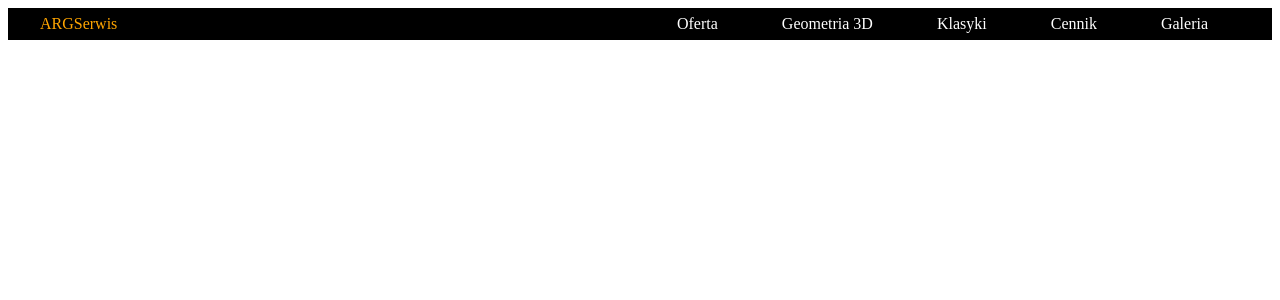
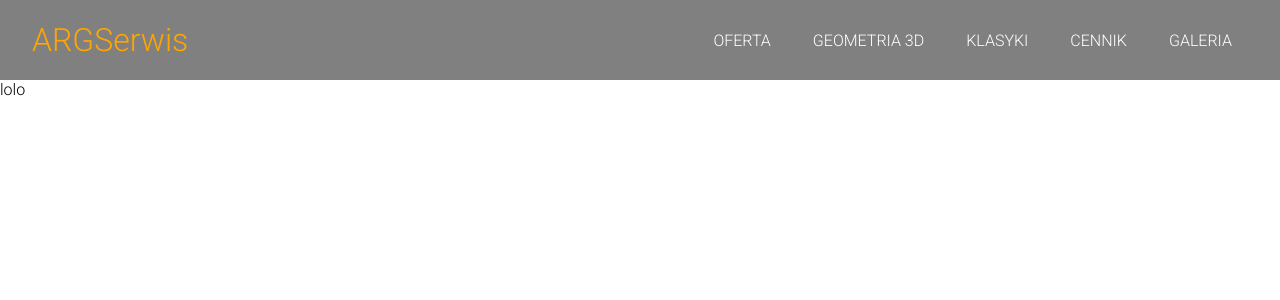
Before and after one commit to jes1on/ARG-serwis, a React (Create React App) app: page / in a window 1280 px wide. Shown: the top 300 px of the page. Built offline with nearby package versions, Linux system fonts and the light colour scheme.

Commit message:
Navbar js react completed

```diff
--- a/public/index.html
+++ b/public/index.html
@@ -10,7 +10,12 @@
       content="Web site created using create-react-app"
     />
     <link rel="apple-touch-icon" href="%PUBLIC_URL%/logo192.png" />
-
+    <link rel="preconnect" href="https://fonts.googleapis.com">
+    <link rel="preconnect" href="https://fonts.gstatic.com" crossorigin>
+    <link href="https://fonts.googleapis.com/css2?family=Roboto:wght@300&display=swap" rel="stylesheet">
+    <link rel="stylesheet" href="https://use.fontawesome.com/releases/v5.13.1/css/all.css"
+    integrity="sha384-xxzQGERXS00kBmZW/6qxqJPyxW3UR0BPsL4c8ILaIWXva5kFi7TxkIIaMiKtqV1Q"
+    crossorigin="anonymous"/>
     <!--
       manifest.json provides metadata used when your web app is installed on a
       user's mobile device or desktop. See https://developers.google.com/web/fundamentals/web-app-manifest/
--- a/src/App.css
+++ b/src/App.css
@@ -1,38 +1,6 @@
-.App {
-  text-align: center;
+* {
+  box-sizing: border-box;
+  margin: 0;
+  padding: 0;
+  font-family: 'Roboto', sans-serif;
 }
-
-.App-logo {
-  height: 40vmin;
-  pointer-events: none;
-}
-
-@media (prefers-reduced-motion: no-preference) {
-  .App-logo {
-    animation: App-logo-spin infinite 20s linear;
-  }
-}
-
-.App-header {
-  background-color: #282c34;
-  min-height: 100vh;
-  display: flex;
-  flex-direction: column;
-  align-items: center;
-  justify-content: center;
-  font-size: calc(10px + 2vmin);
-  color: white;
-}
-
-.App-link {
-  color: #61dafb;
-}
-
-@keyframes App-logo-spin {
-  from {
-    transform: rotate(0deg);
-  }
-  to {
-    transform: rotate(360deg);
-  }
-}
--- a/src/App.js
+++ b/src/App.js
@@ -10,6 +10,11 @@ function App() {
         <Navbar />
           <Routes>
             <Route path='/' exact />
+            {/*<Route path='/' exact component={Oferta} />
+            <Route path='/' exact component={Geometria 3d}} />
+            <Route path='/' exact component={Klasyki} />
+            <Route path='/' exact component={Cennik} />
+            <Route path='/' exact component={Galeria} />*/}
           </Routes>
       </Router>
     </>
--- a/src/components/Navbar.css
+++ b/src/components/Navbar.css
@@ -1,62 +1,137 @@
 .navbar {
-    margin: 0;
-    padding: 0;
+    background: transparent;
+    height: 80px;
+    display: flex;
+    justify-content: center;
+    align-items: center;
+    font-size: 1rem;
+    position: sticky;
+    top: 0;
+    background-color: gray;
+}
+
+.navbar.active {
+    background: #242222;
 }
 
 .navbar-container {
-    width: 100%;
-    min-height: 4vh;
-    background-color: black;
     color: white;
     display: flex;
+    justify-content: space-between;
     align-items: center;
-    justify-content: space-between;
+    height: 80px;
+    width: 100%;
 }
 
 .navbar-logo {
+    justify-self: start;
     text-align: center;
     text-decoration: none;
     color: orange;
     margin-left: 2rem;
+    cursor: pointer;
+    text-decoration: none;
+    font-size: 2rem;
+    display: flex;
 }
 
-.navbar-menu {
-    text-decoration: none;
-    display: flex;
-    padding: 0rem 2rem;
+.nav-menu {
+    display: grid;
+    grid-template-columns: repeat(5, auto);
+    grid-gap: 10px;
+    list-style: none;
+    text-align: center;
+    width: 60vw;
+    justify-content: end;
+    margin-right: 2rem;
 }
 
-.oferta {
-    text-decoration: none;
-    color: white;
-    display: flex;
-    margin: 0rem 2rem;
+.nav-item {
+    height: 80px;
   }
 
-.geometria {
+.nav-links {
+    color: #fff;
+    display: flex;
+    align-items: center;
     text-decoration: none;
-    color: white;
-    display: flex;
-    margin: 0rem 2rem;
+    padding: 0.5rem 1rem;
+    height: 100%;
   }
 
-.klasyki {
-    text-decoration: none;
-    color: white;
-    display: flex;
-    margin: 0rem 2rem;
+  .nav-links:hover {
+    color: darkgray;
   }
 
-.cennik {
-    text-decoration: none;
-    color: white;
-    display: flex;
-    margin: 0rem 2rem;
+  .fa-bars {
+    color: #fff;
   }
 
-.galeria {
-    text-decoration: none;
-    color: white;
+  .menu-icon {
+    display: none;
+  }
+
+  @media screen and (max-width: 960px) {
+    .NavbarItems {
+      position: relative;
+    }
+
+    .nav-menu {
         display: flex;
-    margin: 0rem 2rem 0rem 2rem;
+        flex-direction: column;
+        width: 100%;
+        height: 90vh;
+        position: absolute;
+        top: 80px;
+        left: -100%;
+        opacity: 1;
+        transition: all 0.5s ease;
+        justify-content: space-around;
       }
+
+      .nav-menu.active {
+        background-color: #242222;
+        left: 0;
+        opacity: 1;
+        transition: all 0.5s ease;
+      }
+
+      .nav-links {
+        padding: 1rem;
+        width: 100%;
+        display: table;
+      }
+
+      .nav-links:hover {
+        background-color: #fff;
+        color: #242424;
+        border-radius: 0;
+      }
+
+      .navbar-logo {
+        position: absolute;
+        left: 0;
+        text-align: center;
+      }
+
+      .menu-icon {
+        display: block;
+        position: absolute;
+        top: 0;
+        right: 0;
+        transform: translate(-100%, 80%);
+        font-size: 1.8rem;
+        cursor: pointer;
+        margin-right: 1rem;
+      }
+
+      .fa-times {
+        color: #fff;
+        font-size: 2rem;
+      }
+
+    }
+
+    .lolo {
+        height: 1000px;
+    }
--- a/src/components/Navbar.js
+++ b/src/components/Navbar.js
@@ -1,4 +1,4 @@
-import React, { useState } from 'react';
+import React, { useState, useEffect } from 'react';
 import { Link } from 'react-router-dom';
 import './Navbar.css';
 import { FontAwesomeIcon } from '@fortawesome/react-fontawesome';
@@ -6,34 +6,64 @@ import { faXmark } from '@fortawesome/fontawesome-svg-core';
 import { faBars } from '@fortawesome/free-solid-svg-icons';
 
 function Navbar() {
+    const [click, setClick] = useState(false);
+    const [navbar, setNavbar] = useState(false);
+
+    const handleClick = () => setClick(!click);
+    const closeMobileMenu = () => setClick(false);
+
+    const changeBackground = () => {
+        if (window.scrollY >= 80) {
+            setNavbar(true);
+        } else {
+            setNavbar(false);
+        }
+    };
+
+    window.addEventListener('scroll', changeBackground);
+
   return (
     <>
-        <nav className='navbar'>
+        <nav className={navbar ? 'navbar active' : 'navbar'}>
             <div className='navbar-container'>
-                <div className='navbar-container-logo'>
-                    <Link to="/" className='navbar-logo'>
+                <Link to="/" className='navbar-logo' onClick={handleClick}>
                     ARGSerwis
                 </Link>
+                <div className='menu-icon' onClick={handleClick}>
+                    <i className={click ? 'fas fa-times' : 'fas fa-bars'} />
                 </div>
-                <div className='navbar-menu'>
-                    <Link to="/" className='oferta'>
-                        Oferta
+                <ul className={click ? 'nav-menu active' : 'nav-menu'}>
+                    <li className='nav-item'>
+                        <Link to="/" className='nav-links' onClick={closeMobileMenu}>
+                            OFERTA
                         </Link>
-                    <Link to="/" className='geometria'>
-                        Geometria 3D
+                    </li>
+                    <li className='nav-item'>
+                        <Link to="/" className='nav-links' onClick={closeMobileMenu}>
+                            GEOMETRIA 3D
                         </Link>
-                    <Link to="/" className='klasyki'>
-                        Klasyki
+                    </li>
+                    <li className='nav-item'>
+                        <Link to="/" className='nav-links' onClick={closeMobileMenu}>
+                            KLASYKI
                         </Link>
-                    <Link to="/" className='cennik'>
-                        Cennik
+                    </li>
+                    <li className='nav-item'>
+                        <Link to="/" className='nav-links' onClick={closeMobileMenu}>
+                            CENNIK
                         </Link>
-                    <Link to="/" className='galeria'>
-                        Galeria
+                    </li>
+                    <li className='nav-item'>
+                        <Link to="/" className='nav-links' onClick={closeMobileMenu}>
+                            GALERIA
                         </Link>
-                </div>
+                    </li>
+                </ul>
             </div>
         </nav>
+        <div className='lolo'>
+                lolo
+            </div>
     </>
   );
 }
```
Lines whose indentation alone changed are shown as unchanged.
